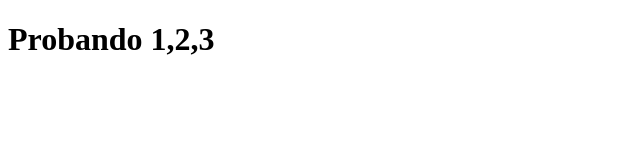
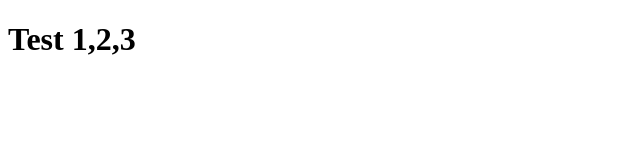
Before and after one commit to hex-nd/test-repo, a plain HTML site: page index.html in a window 1280 px wide. Shown: the whole page, without its empty margins (0-640 px from the left). Drawn offline with Linux system fonts and the light colour scheme.

Commit message:
Update index.html

```diff
--- a/index.html
+++ b/index.html
@@ -2,9 +2,9 @@
 <html lang="es">
 <head>
   <meta charset="UTF-8">
-  <title>Probando</title>
+  <title>Test</title>
 </head>
 <body>
-  <h1>Probando 1,2,3</h1>
+  <h1>Test 1,2,3</h1>
 </body>
 </html>
```
